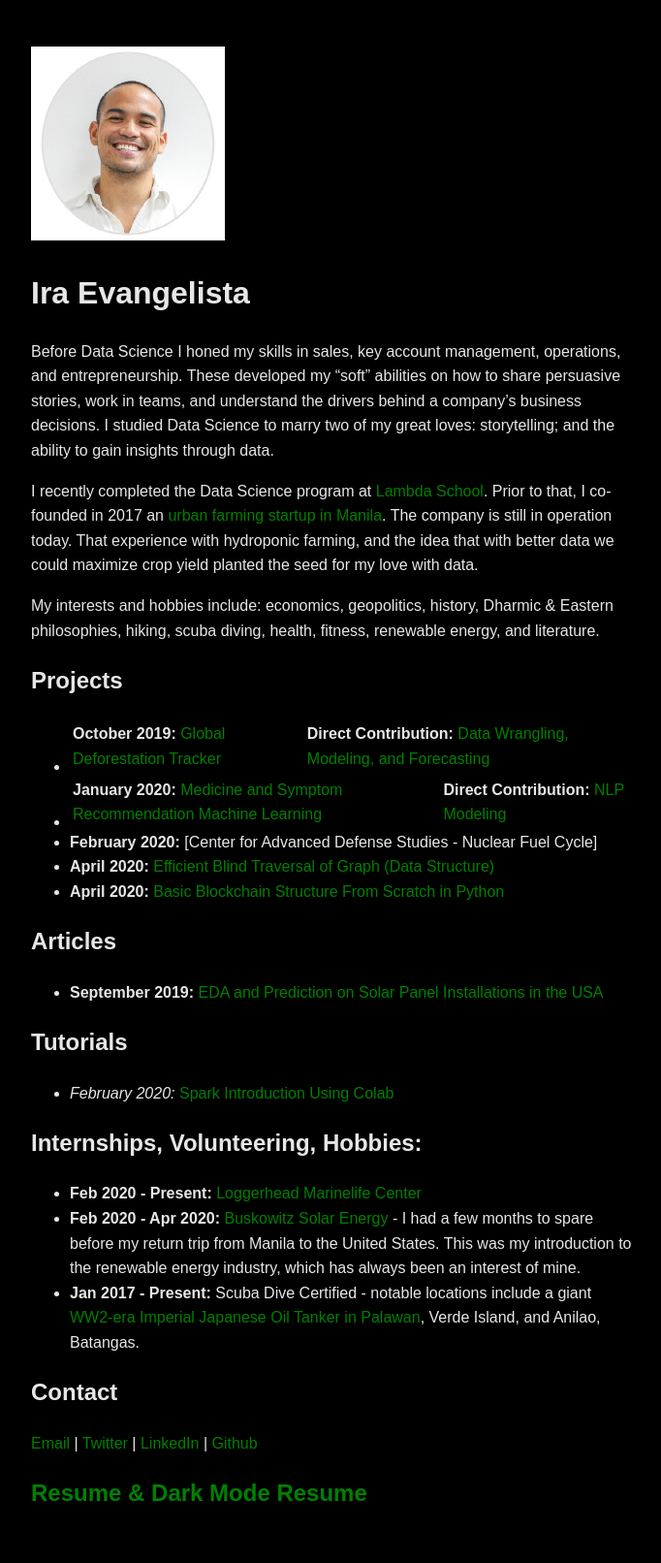
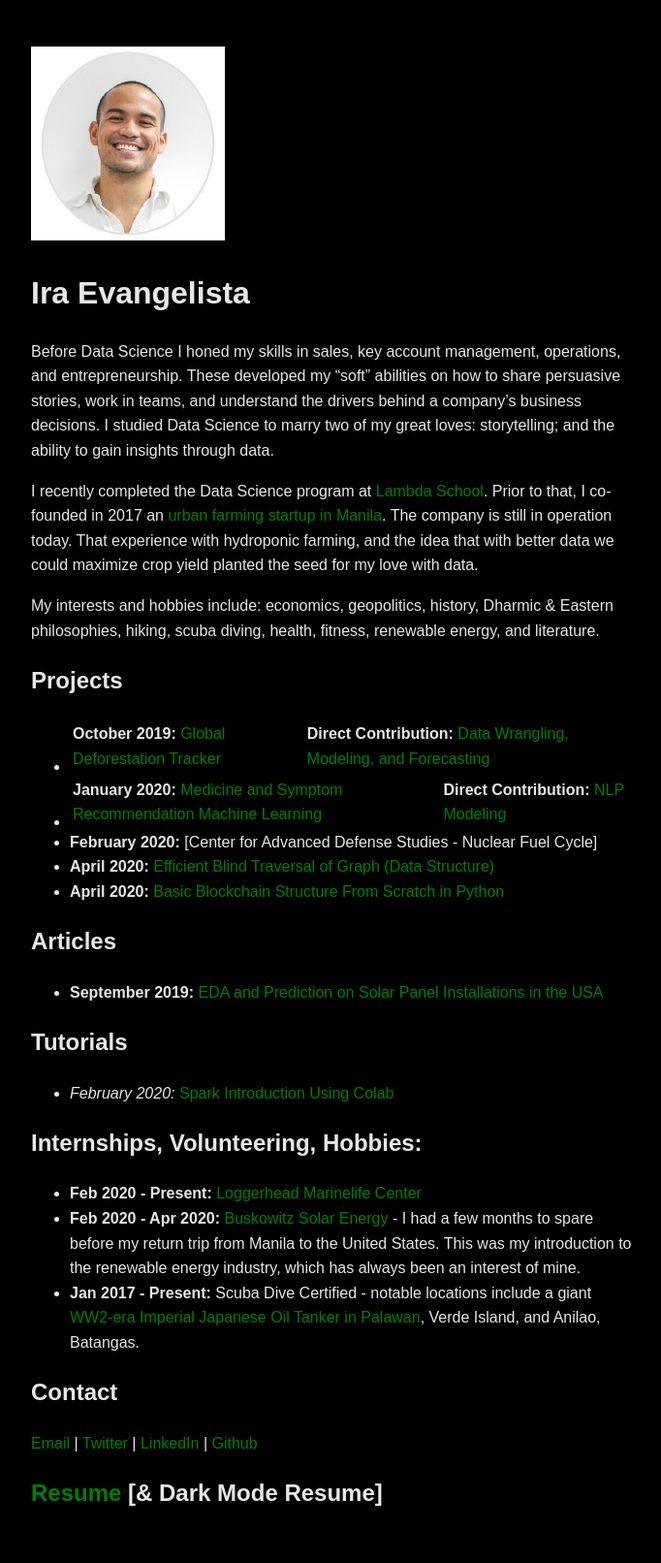
Before and after one commit to pragmatizt/ira_evangelista.github.io, a Jekyll site: the page built from index.md, in a window 1280 px wide. Shown: the whole page at 97% size, without its empty margins (296-978 px from the left). Built offline with Jekyll 4.4.1, drawn with Linux system fonts in a browser that asks for light colours; our own code applies the rules of GitHub Pages for plain Markdown files; part of the change alters nothing that is shown.

```diff
--- a/index.md
+++ b/index.md
@@ -30,4 +30,4 @@ My interests and hobbies include: economics, geopolitics, history, Dharmic & Eas
 [Email](mailto:evangelista.ira@gmail.com) | [Twitter](https://twitter.com/pragmatizt) | [LinkedIn](https://www.linkedin.com/in/ira-evangelista-13356b13/)  | [Github](https://github.com/pragmatizt/)
 
 
-## [Resume](https://drive.google.com/file/d/1n5m7MWhwqGt6iJZZ-Jsw-QB7TPWmtIaF/view?usp=sharing) [& Dark Mode Resume](https://drive.google.com/file/d/148HW0m6HWLfY_EMbbJQbfqoou2yWuf7N/view?usp=sharing)
+## [Resume](https://drive.google.com/open?id=1CynyUx49dnAo19NM1iW4SGZyavUZc4RP) [& Dark Mode Resume]
```
